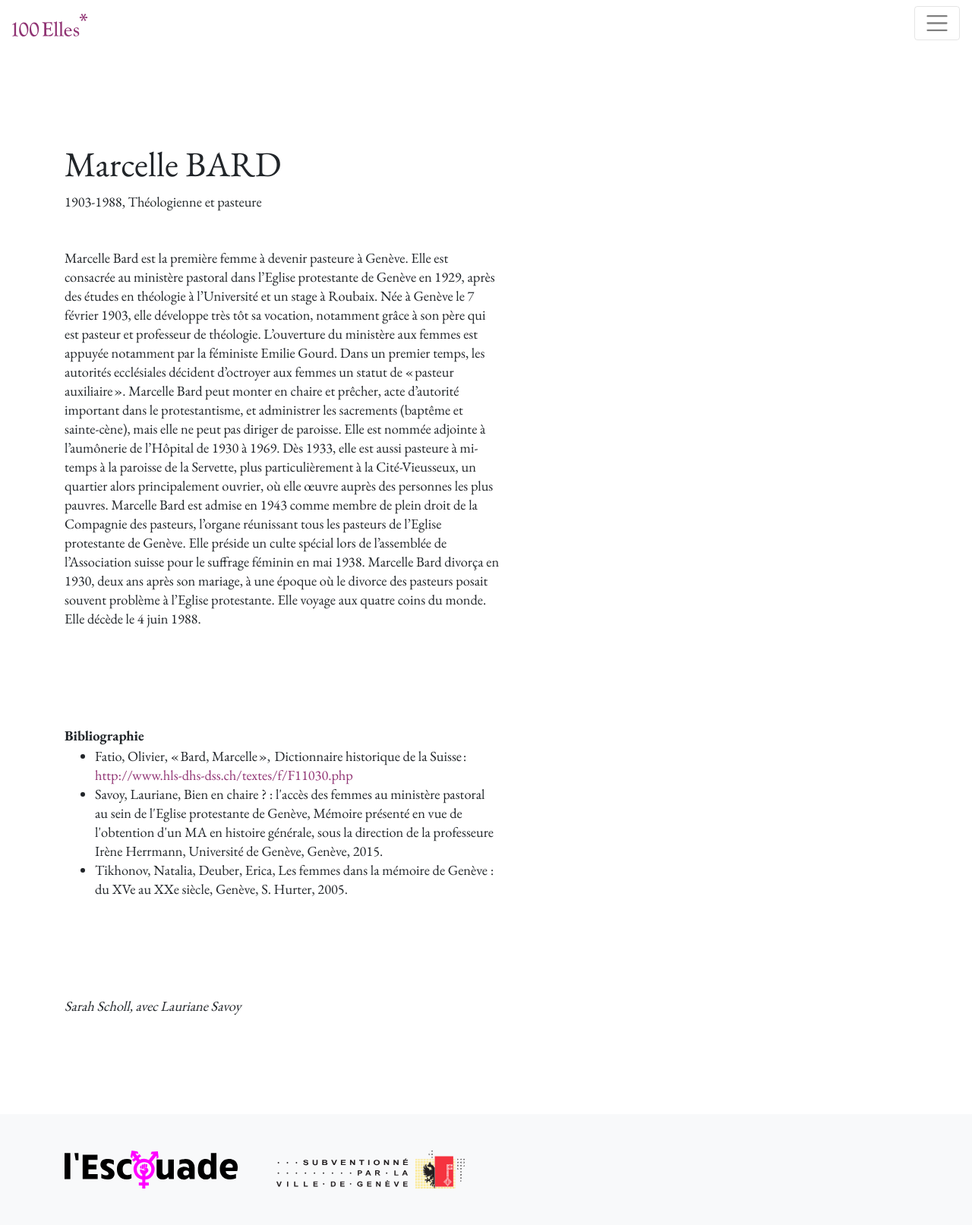
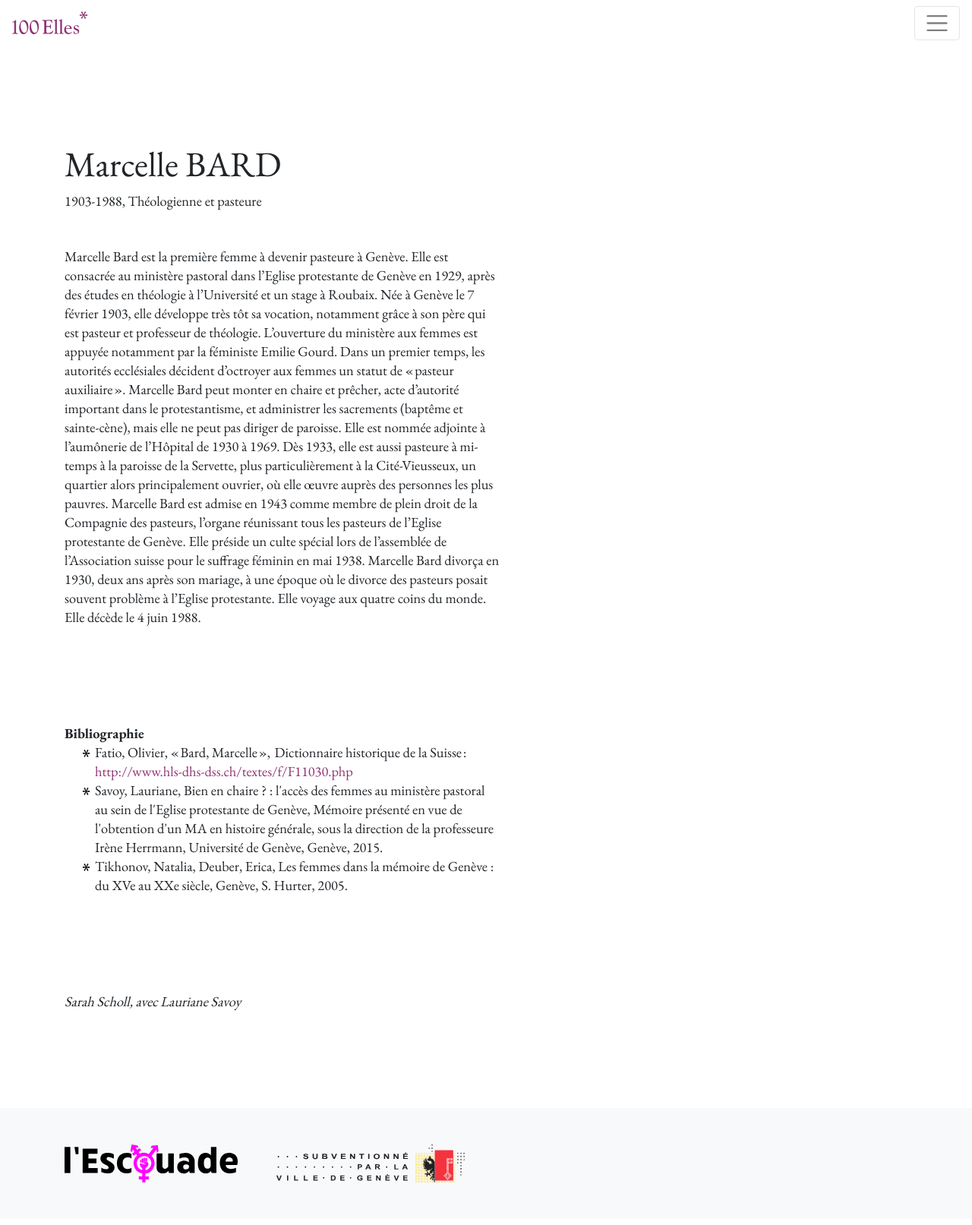
Before and after one commit to larucheio/100elles.ch, a Jekyll site: the page built from 100femmes/marcelle-bard/index.html, in a window 1280 px wide. Shown: the whole page at 76% size. Built offline with Jekyll 4.4.1, drawn with Linux system fonts in a browser that asks for light colours; nearby versions of some CDN libraries.

Commit message:
Custome marker for list-items

```diff
--- a/css/main.scss
+++ b/css/main.scss
@@ -29,8 +29,15 @@ $enable-responsive-font-sizes: true;
 
 @import "bootstrap/bootstrap";
 
+ul {
+  list-style-image: url('/img/ul-icon.svg');
+}
+
+body {
+  line-height: 25px;
+}
+
 .paragraph {
-  line-height: 25px;
   max-width: 65ch;
 }
 
```
Also changed, not shown: img/ul-icon.svg (added).
